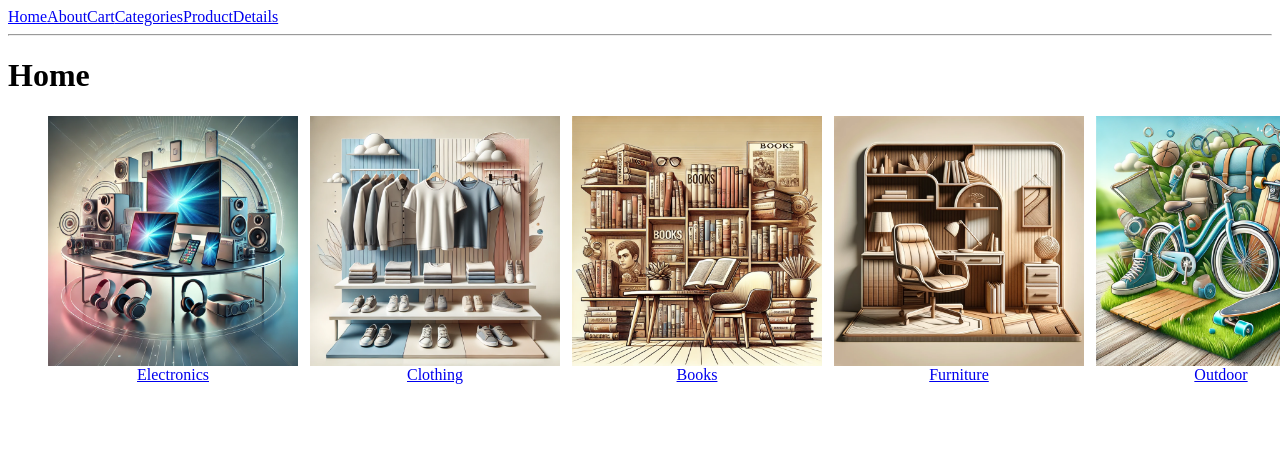
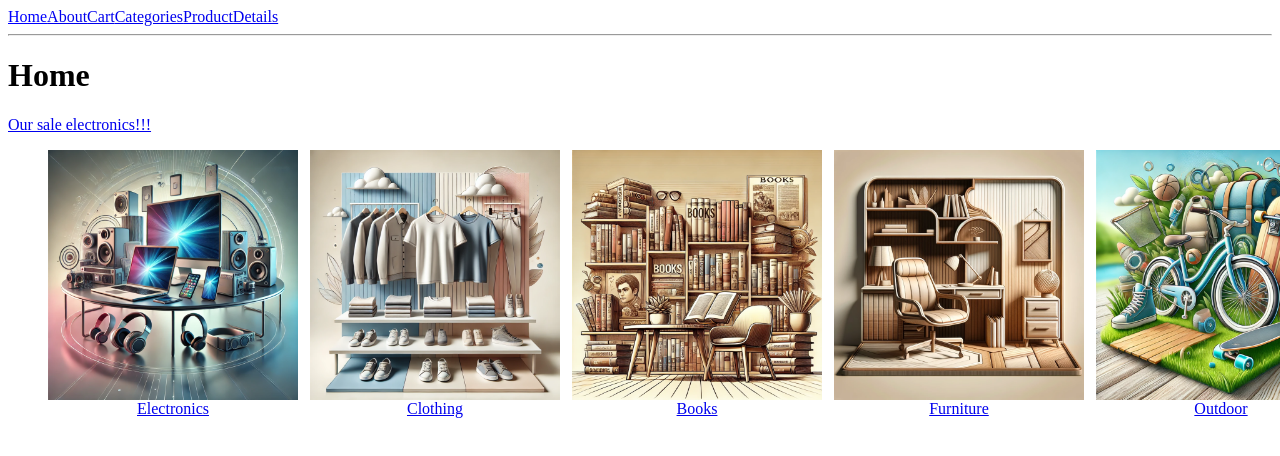
Before and after one commit to FuriticuS/react-routes, a React (Vite) app: page / in a window 1280 px wide. Shown: the top 456 px of the page. Built offline with nearby package versions, Linux system fonts and the light colour scheme.

Commit message:
add link on home page for sale products and add useLocation

```diff
--- a/src/pages/Categories.jsx
+++ b/src/pages/Categories.jsx
@@ -1,11 +1,12 @@
 import {products} from "../data/data.js";
-import {Link, useParams, useSearchParams} from "react-router-dom";
+import {Link, useLocation, useParams, useSearchParams} from "react-router-dom";
 
 export default function Categories() {
   const [searchParams, setSearchParams] = useSearchParams()
   const cat = useParams()
+  const location = useLocation()
 
-  const maxPrice = searchParams.get('maxValue') ? searchParams.get('maxValue') : Infinity;
+  const maxPrice = searchParams.get('maxValue') ? searchParams.get('maxValue') : location ? location.state.maxValue : Infinity;
 
   const categoryArray = products.filter(product => product.categoryId.toLowerCase() === cat.categoriesId && product.price <= +maxPrice);
 
--- a/src/pages/Home.jsx
+++ b/src/pages/Home.jsx
@@ -5,6 +5,8 @@ export default function Home() {
   return (
     <div>
       <h1>Home</h1>
+
+      <Link to={'/categories/electronics'} state={{maxValue: 500}}>Our sale electronics!!!</Link>
 
       <ul className="category">
         {categories.map(link => <li key={link.id}>
```
